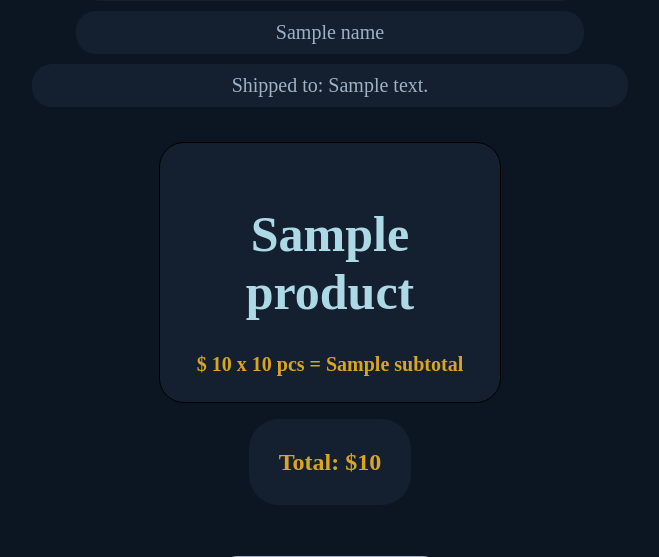
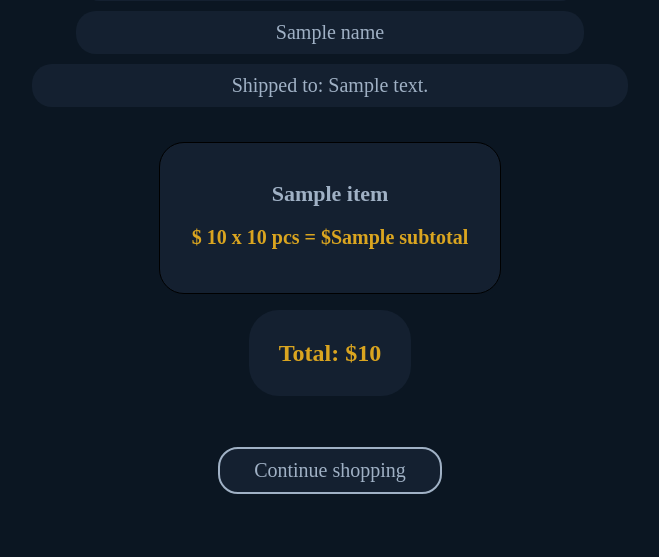
Before and after one commit to elcollados/store-practice, a Flask app: template templates/order.html in a window 1280 px wide. Shown: the part 154-711 px from the top of the page, without its empty margins (310-969 px from the left). Run offline with Flask 3, Linux system fonts and the light colour scheme; the template is opened without the code that fills it: most values are stand-ins (such as "Sample title", 1, 10 or a date in 2020); some libraries are stand-ins or nearby versions.

Commit message:
fix order

```diff
--- a/templates/order.html
+++ b/templates/order.html
@@ -20,12 +20,10 @@
         <p class="label">{{ name }}</p>
         <p class="label">Shipped to: {{ address }}</p>
         <section  class="products">
-            {% for product in cart_products %}
             <div class="product">
-                <h2 class="name">{{ product.name }}</h2>
-                <p class="price">$ {{ product.price }} x {{ product.quantity }} pcs = {{ product.subtotal }}</p>
+                {% include "_order_items.html" with context %}
+            <br>
             </div>
-            {% endfor %}
         </section>
         <p><strong>Total: ${{ total }}</strong></p>
         <br><br><br>
```
